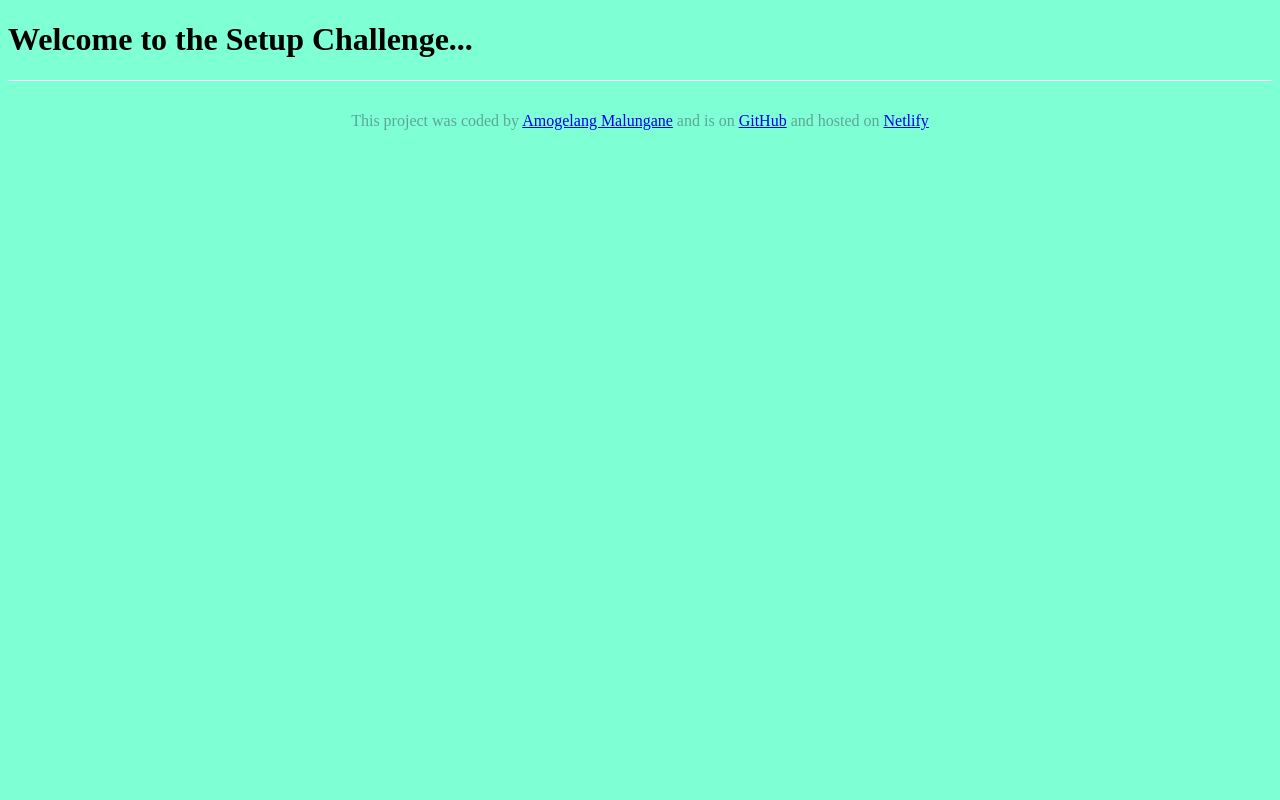
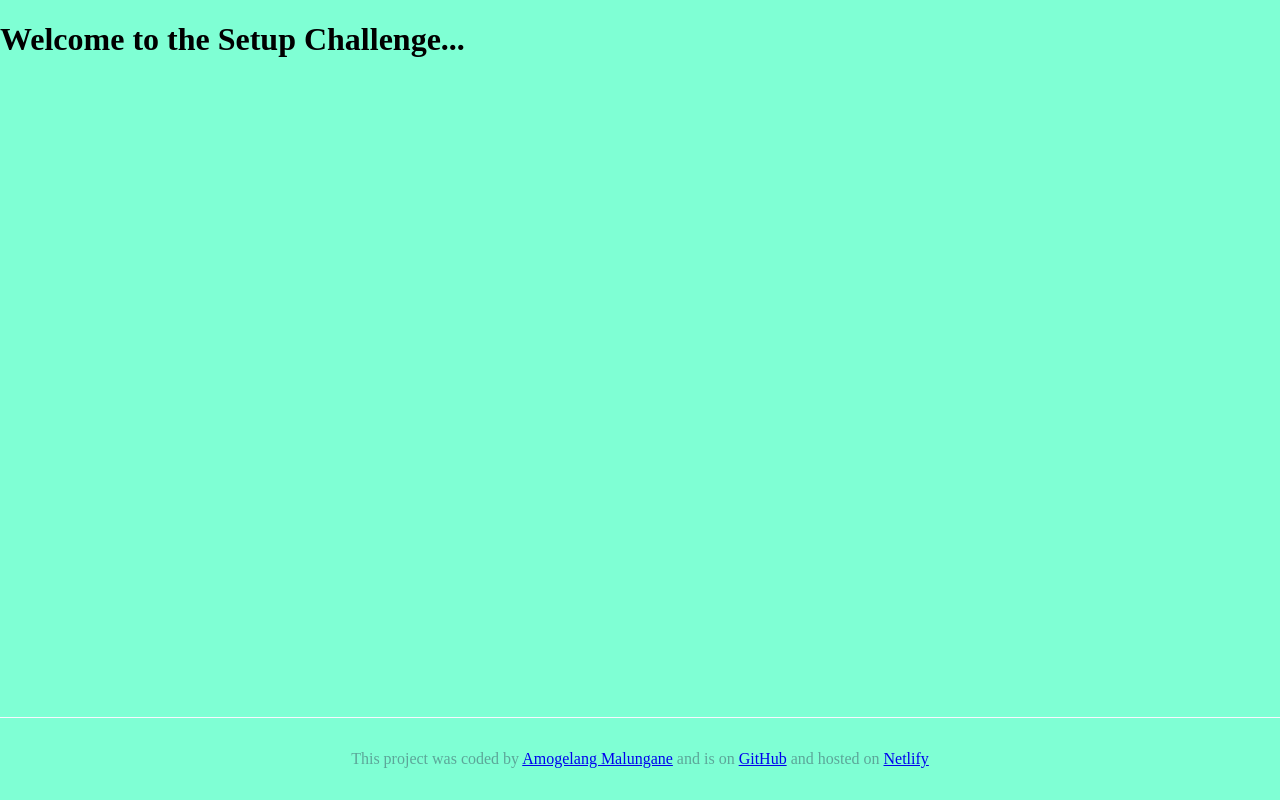
Before and after one commit to Mxnalisa/setup, a plain HTML site: page index.html in a window 1280 px wide. Drawn offline with Linux system fonts and the light colour scheme.

Commit message:
Update style.css

```diff
--- a/src/style.css
+++ b/src/style.css
@@ -1,4 +1,13 @@
+html,
 body {
+  height: 100%;
+  margin: 0;
+}
+
+body {
+  display: flex;
+  flex-direction: column;
+  min-height: 100vh;
   background-color: aquamarine;
 }
 
@@ -9,6 +18,6 @@ main {
 footer {
   border-top: 1px solid #f9f7fe;
   text-align: center;
-  padding-top: 15px;
+  padding: 1rem;
   color: rgba(39, 33, 66, 0.4);
 }
```
